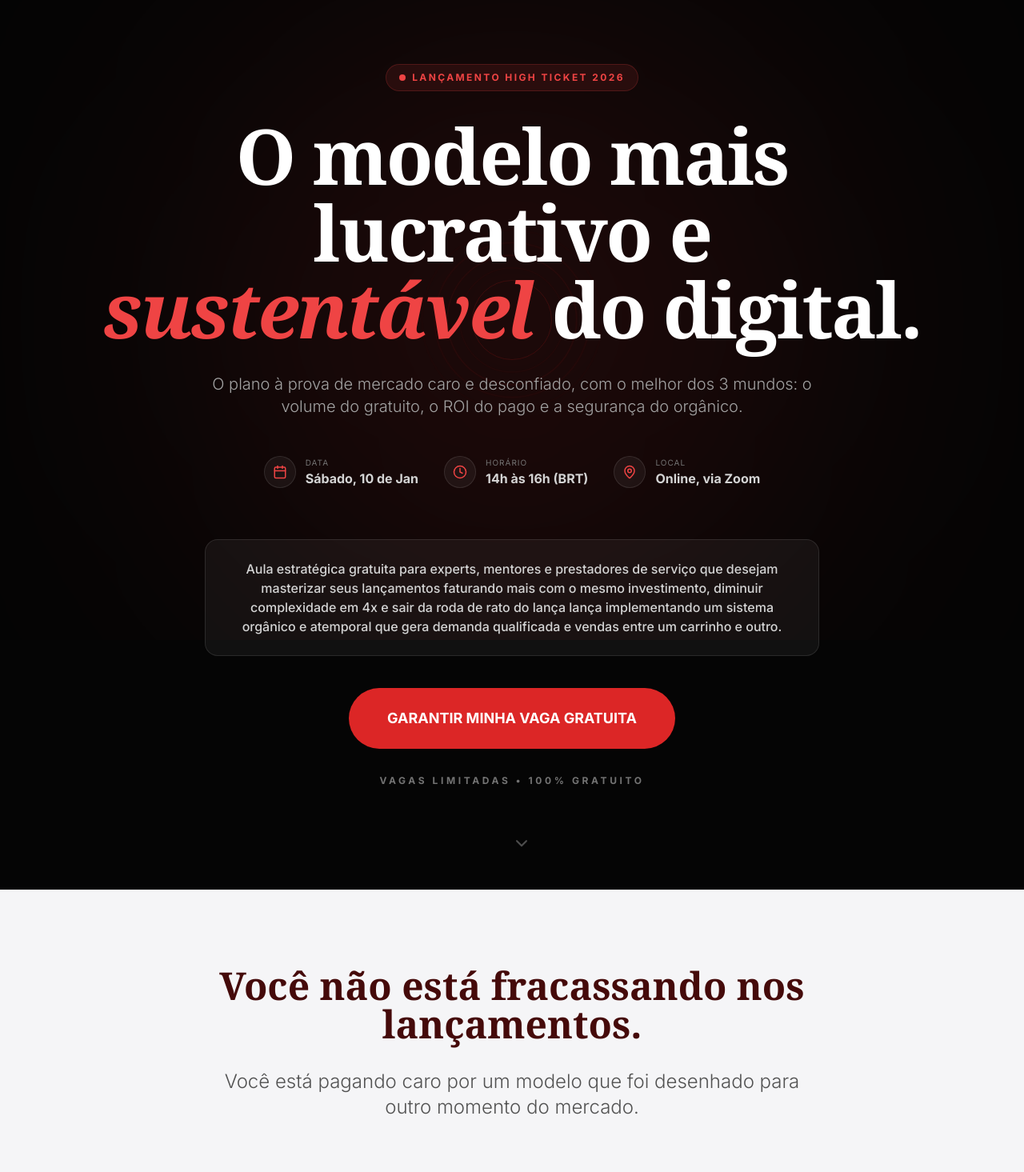
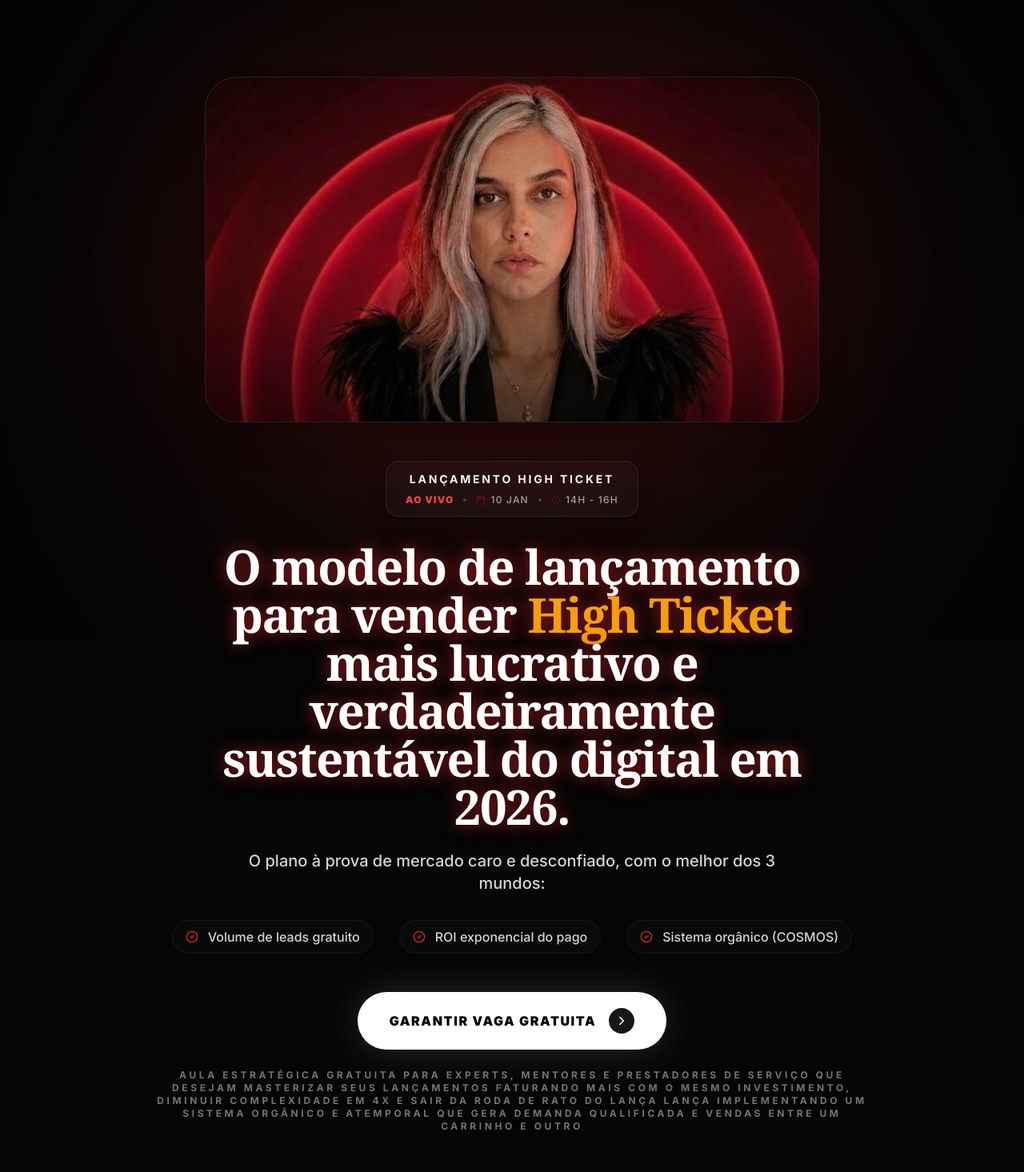
Before and after one commit to bilottefabiodev/Captura_teste, a React (Vite) app: page / in a window 1280 px wide. Shown: the top 1465 px of the page at 80% size. Built offline with nearby package versions, Linux system fonts and the light colour scheme; a web font is replaced by a local one.

Commit message:
Update Hero.tsx

```diff
--- a/components/Hero.tsx
+++ b/components/Hero.tsx
@@ -1,93 +1,106 @@
 import React from 'react';
-import { Calendar, Clock, MapPin, ChevronDown } from 'lucide-react';
-import { HypnoticBackground } from './HypnoticBackground';
+import { Calendar, Clock, CheckCircle2, ChevronRight } from 'lucide-react';
+// Importação da imagem local
+import expertPhoto from '@/assets/images/foto-hd.jpg';
 
+// 1. Definição da Interface para receber a função do Modal
 interface HeroProps {
   onOpenModal: () => void;
 }
 
 export const Hero: React.FC<HeroProps> = ({ onOpenModal }) => {
   return (
-    <section className="relative min-h-screen flex items-center justify-center pt-20 pb-32 px-6 overflow-hidden">
-      <HypnoticBackground />
+    <section className="relative w-full max-w-7xl mx-auto px-0 md:px-6 py-0 md:py-24 flex flex-col items-center gap-8 lg:gap-12">
 
-      <div className="relative z-10 max-w-5xl mx-auto text-center">
-        <div className="inline-flex items-center gap-2 px-4 py-2 rounded-full bg-red-500/10 border border-red-500/20 text-red-500 text-xs font-bold uppercase tracking-[0.2em] mb-8 animate-fade-in">
-          <span className="relative flex h-2 w-2">
-            <span className="animate-ping absolute inline-flex h-full w-full rounded-full bg-red-400 opacity-75"></span>
-            <span className="relative inline-flex rounded-full h-2 w-2 bg-red-500"></span>
-          </span>
-          Lançamento High Ticket 2026
-        </div>
+      {/* 1. IMAGEM (Topo) */}
+      <div className="relative w-full max-w-2xl lg:max-w-3xl mx-auto">
+        {/* Glow de Fundo */}
+        <div className="absolute top-1/2 left-1/2 -translate-x-1/2 -translate-y-1/2 w-[110%] h-[110%] bg-red-600/10 blur-[100px] rounded-full -z-10"></div>
 
-        <h1 className="text-4xl md:text-7xl lg:text-8xl font-serif font-bold text-white mb-8 tracking-tight leading-[1.1]">
-          O modelo mais lucrativo e <span className="italic text-red-500">sustentável</span> do digital.
-        </h1>
-
-        <p className="text-lg md:text-xl text-neutral-400 max-w-3xl mx-auto mb-12 font-light leading-relaxed">
-          O plano à prova de mercado caro e desconfiado, com o melhor dos 3 mundos:
-          o volume do gratuito, o ROI do pago e a segurança do orgânico.
-        </p>
-
-        <div className="flex flex-wrap justify-center gap-8 mb-16 text-neutral-300">
-          <div className="flex items-center gap-3 group transition-colors hover:text-white">
-            <div className="w-10 h-10 rounded-full bg-white/5 border border-white/10 flex items-center justify-center group-hover:border-red-500/50">
-              <Calendar size={18} className="text-red-500" />
-            </div>
-            <div className="text-left">
-              <div className="text-[10px] uppercase tracking-widest text-neutral-500">Data</div>
-              <div className="font-bold">Sábado, 10 de Jan</div>
+        {/* Container da Imagem: Reto no mobile, Arredondado no desktop */}
+        <div className="relative aspect-video w-full overflow-hidden rounded-none md:rounded-[2.5rem] border-y md:border border-white/5 shadow-2xl bg-neutral-900 group">
+            <img
+              src={expertPhoto}
+              alt="Expert Scarlet Hypnosis"
+              className="w-full h-full object-cover object-top opacity-90 group-hover:opacity-100 group-hover:scale-105 transition-all duration-1000 ease-out"
+            />
+            {/* Vinheta para integrar com o fundo */}
+            <div className="absolute inset-0 bg-gradient-to-t from-black/60 via-transparent to-transparent"></div>
         </div>
       </div>
 
-          <div className="flex items-center gap-3 group transition-colors hover:text-white">
-            <div className="w-10 h-10 rounded-full bg-white/5 border border-white/10 flex items-center justify-center group-hover:border-red-500/50">
-              <Clock size={18} className="text-red-500" />
+      {/* Wrapper de Conteúdo */}
+      <div className="px-6 md:px-0 w-full flex flex-col items-center gap-8">
+
+        {/* 2. BARRA DE METADADOS */}
+        <div className="w-full max-w-sm mx-auto flex flex-col items-center animate-fade-in text-center -mt-12 md:mt-0 relative z-20">
+            <div className="px-6 py-3 rounded-2xl bg-black/80 md:bg-white/[0.03] border border-white/[0.08] backdrop-blur-md flex flex-col items-center gap-2 shadow-xl shadow-black/20">
+                <span className="text-xs md:text-sm font-bold text-neutral-100 tracking-[0.2em] uppercase">
+                  Lançamento High Ticket
+                </span>
+                <div className="flex items-center gap-3 text-[10px] md:text-xs font-medium text-neutral-400 uppercase tracking-widest">
+                    <span className="text-red-500 font-black">Ao Vivo</span>
+                    <span className="w-1 h-1 rounded-full bg-neutral-700"></span>
+                    <div className="flex items-center gap-1.5">
+                      <Calendar size={12} className="text-red-900/60" />
+                      <span>10 Jan</span>
                     </div>
-            <div className="text-left">
-              <div className="text-[10px] uppercase tracking-widest text-neutral-500">Horário</div>
-              <div className="font-bold">14h às 16h (BRT)</div>
+                    <span className="w-1 h-1 rounded-full bg-neutral-700"></span>
+                    <div className="flex items-center gap-1.5">
+                      <Clock size={12} className="text-red-900/60" />
+                      <span>14h - 16h</span>
                     </div>
-          </div>
-
-          <div className="flex items-center gap-3 group transition-colors hover:text-white">
-            <div className="w-10 h-10 rounded-full bg-white/5 border border-white/10 flex items-center justify-center group-hover:border-red-500/50">
-              <MapPin size={18} className="text-red-500" />
-            </div>
-            <div className="text-left">
-              <div className="text-[10px] uppercase tracking-widest text-neutral-500">Local</div>
-              <div className="font-bold">Online, via Zoom</div>
                 </div>
             </div>
         </div>
 
-        {/* Parágrafo solicitado inserido estrategicamente acima do botão */}
-        <div className="max-w-3xl mx-auto mb-10">
-          <p className="text-sm md:text-base text-neutral-300 leading-relaxed font-medium bg-white/5 p-6 rounded-2xl border border-white/10">
+        {/* 3. CONTEÚDO */}
+        <div className="w-full max-w-4xl text-center z-10 space-y-8 animate-fade-in-up pb-12">
+
+          <div className="space-y-6">
+            <h1 className="text-3xl md:text-6xl font-serif font-bold text-white leading-[1.2] text-glow-red tracking-tight max-w-3xl mx-auto">
+              O modelo de lançamento para vender <span className="text-amber-500">High Ticket</span> mais lucrativo e verdadeiramente sustentável do digital em 2026.
+            </h1>
+
+            <h2 className="text-lg md:text-xl text-neutral-300 font-medium leading-relaxed max-w-2xl mx-auto">
+              O plano à prova de mercado caro e desconfiado, com o melhor dos 3 mundos:
+            </h2>
+          </div>
+
+          <div className="flex flex-col md:flex-row flex-wrap justify-center gap-4 md:gap-8">
+              {[
+                "Volume de leads gratuito",
+                "ROI exponencial do pago",
+                "Sistema orgânico (COSMOS)"
+              ].map((item, i) => (
+                <div key={i} className="flex items-center gap-3 text-neutral-300 text-sm md:text-base px-4 py-2 bg-white/[0.02] border border-white/[0.05] rounded-full justify-center">
+                  <CheckCircle2 size={16} className="text-red-600 flex-shrink-0" />
+                  <span className="font-medium">{item}</span>
+                </div>
+              ))}
+          </div>
+
+          <div className="pt-4 flex flex-col items-center gap-6">
+              {/* BOTÃO PRINCIPAL COM AÇÃO DO MODAL */}
+              <button
+                onClick={onOpenModal}
+                className="group relative flex items-center justify-center gap-4 bg-white text-black font-black py-5 px-10 rounded-full shadow-[0_0_50px_rgba(255,255,255,0.15)] hover:scale-[1.03] active:scale-95 transition-all duration-300 w-full sm:w-auto overflow-hidden"
+              >
+                <span className="uppercase tracking-widest text-sm md:text-base">Garantir Vaga Gratuita</span>
+                <div className="w-8 h-8 rounded-full bg-neutral-900 flex items-center justify-center text-white group-hover:bg-red-600 transition-all duration-300">
+                    <ChevronRight size={18} />
+                </div>
+                <div className="absolute top-0 -left-[100%] w-full h-full bg-gradient-to-r from-transparent via-red-100/30 to-transparent group-hover:left-[100%] transition-all duration-1000"></div>
+              </button>
+
+              <p className="text-neutral-500 text-[10px] md:text-xs uppercase tracking-[0.3em] font-bold">
                  Aula estratégica gratuita para experts, mentores e prestadores de serviço que desejam
             masterizar seus lançamentos faturando mais com o mesmo investimento, diminuir complexidade em 4x
             e sair da roda de rato do lança lança implementando um sistema orgânico e atemporal que gera
-            demanda qualificada e vendas entre um carrinho e outro.
+            demanda qualificada e vendas entre um carrinho e outro
               </p>
           </div>
-
-        <button
-          onClick={onOpenModal}
-          className="group relative px-12 py-6 bg-red-600 hover:bg-red-700 text-white rounded-full font-bold text-lg transition-all duration-300 hover:scale-105 hover:shadow-[0_0_40px_rgba(220,38,38,0.4)] overflow-hidden"
-        >
-          <span className="relative z-10 flex items-center gap-2">
-            GARANTIR MINHA VAGA GRATUITA
-          </span>
-          <div className="absolute inset-0 bg-gradient-to-r from-transparent via-white/20 to-transparent -translate-x-full group-hover:animate-shimmer"></div>
-        </button>
-
-        <p className="mt-8 text-neutral-500 text-xs uppercase tracking-[0.3em] font-bold">
-          Vagas Limitadas • 100% Gratuito
-        </p>
         </div>
-
-      <div className="absolute bottom-10 left-1/2 -translate-x-1/2 animate-bounce text-neutral-600">
-        <ChevronDown size={24} />
       </div>
     </section>
   );
```
Lines whose indentation alone changed are shown as unchanged.
